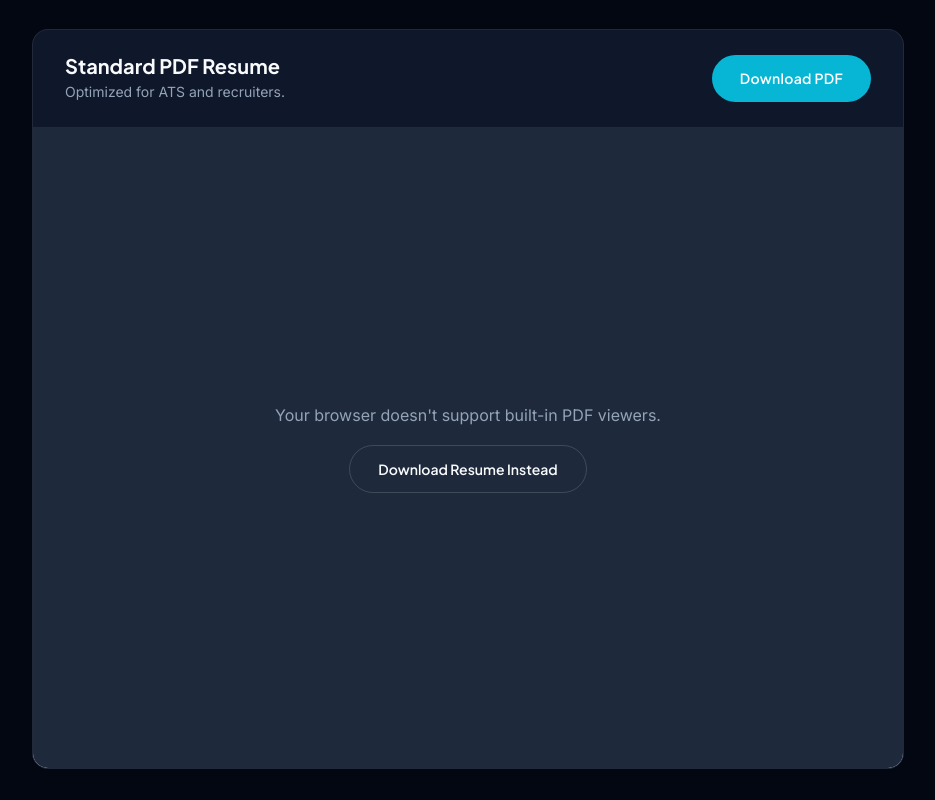
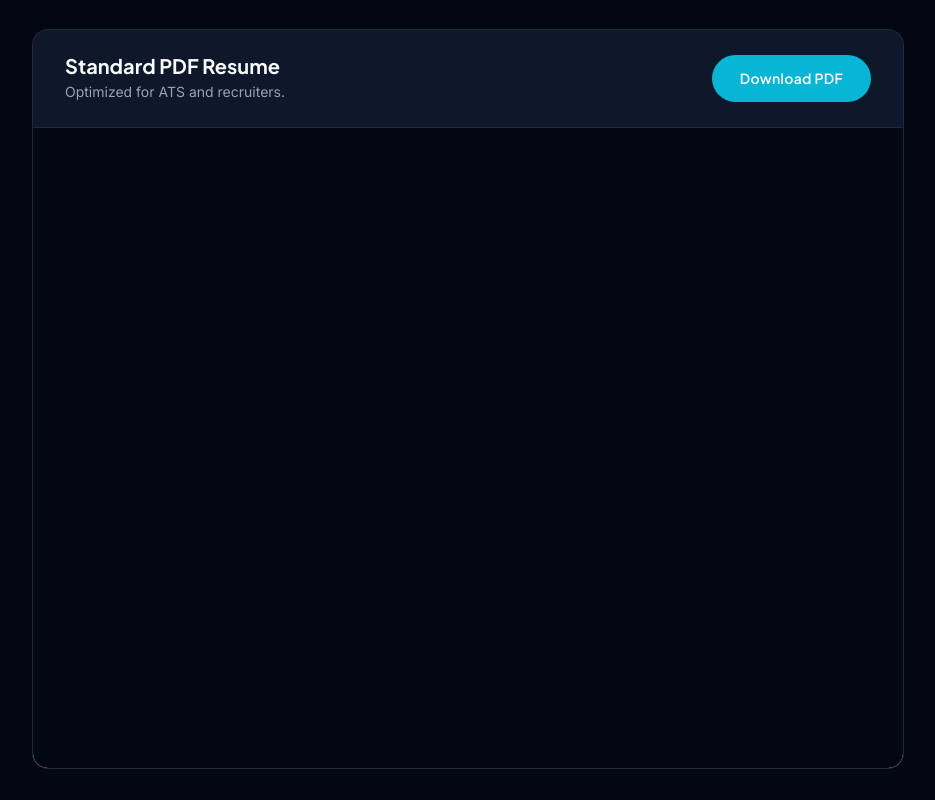
Before and after one commit to thunderrbox/abhirana.me, a React (Vite) app: page / in a window 1280 px wide. Shown: the part 7260-8060 px from the top of the page, without its empty margins (172-1107 px from the left). Built offline with nearby package versions, Linux system fonts and the light colour scheme.

Commit message:
fix: updated resume viewer to use absolute path and iframe for better compatibility

```diff
--- a/src/data/personalInfo.js
+++ b/src/data/personalInfo.js
@@ -24,7 +24,7 @@ export const PERSONAL_INFO = {
   leetcode: 'https://leetcode.com/u/Abhijeet_rana/',
   gfg: 'https://www.geeksforgeeks.org/user/abhijeetrana/',
 
-  resumePdf: import.meta.env.BASE_URL + 'resume.pdf',
+  resumePdf: '/resume.pdf',
 
   stats: [
     { value: 500, suffix: '+', label: 'Problems Solved' },
--- a/src/sections/Resume/Resume.jsx
+++ b/src/sections/Resume/Resume.jsx
@@ -24,15 +24,20 @@ export default function Resume() {
           </a>
         </div>
         <div className="resume-viewer">
-          {/* using object instead of iframe for better PDF rendering on desktop */}
-          <object data={PERSONAL_INFO.resumePdf} type="application/pdf" width="100%" height="100%">
+          <iframe
+            src={PERSONAL_INFO.resumePdf}
+            title="Resume PDF"
+            width="100%"
+            height="100%"
+            style={{ border: 'none' }}
+          >
             <div className="resume-fallback">
               <p>Your browser doesn't support built-in PDF viewers.</p>
               <a href={PERSONAL_INFO.resumePdf} className="btn-outline" download="Abhijeet_Singh_Rana_Resume.pdf">
                 Download Resume Instead
               </a>
             </div>
-          </object>
+          </iframe>
         </div>
       </FadeUp>
     </section>
```
